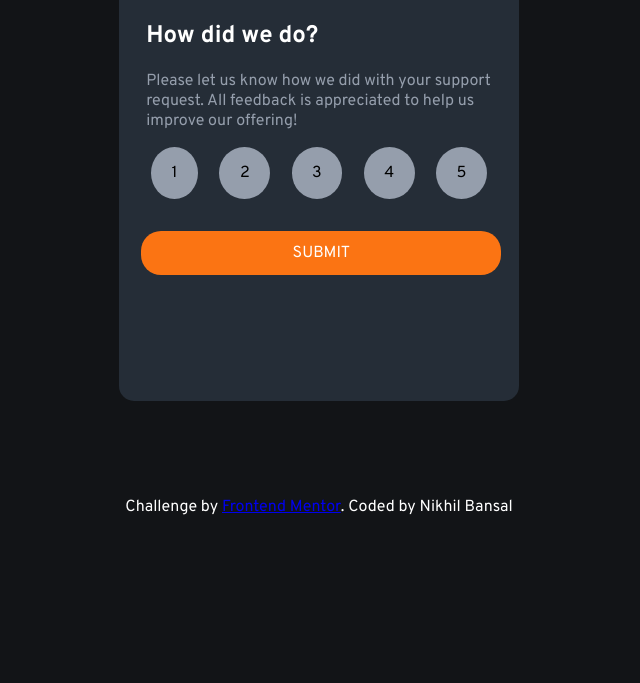
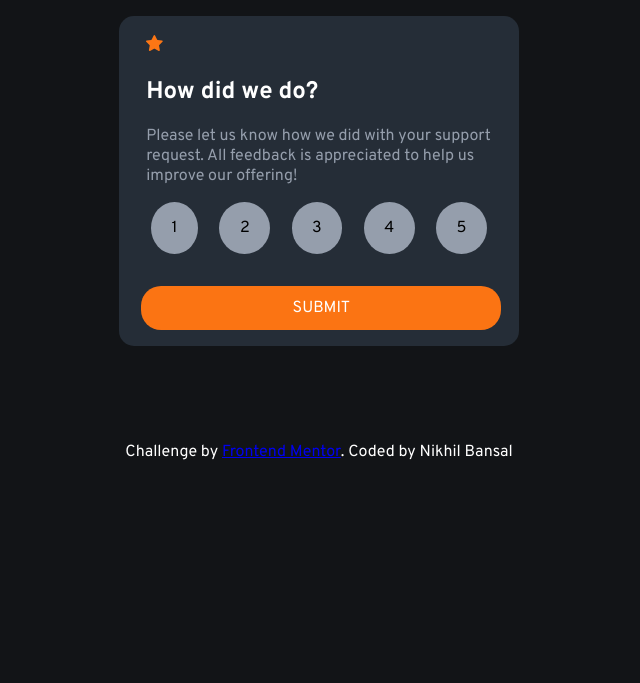
Before and after one commit to Nikhil2408/Interactive-Rating-Component, a plain HTML site: page index.html in a window 1280 px wide. Shown: the part 213-896 px from the top of the page, without its empty margins (321-961 px from the left). Drawn offline with Linux system fonts and the light colour scheme.

Commit message:
Update styles.css

```diff
--- a/styles.css
+++ b/styles.css
@@ -38,7 +38,7 @@ body{
 }
 
 .main-container .rating-component{
-    height: 55vh;
+    height: fit-content;
     margin: 2rem;
     max-width: 400px;
     background-color: var(--dark-blue);
```
